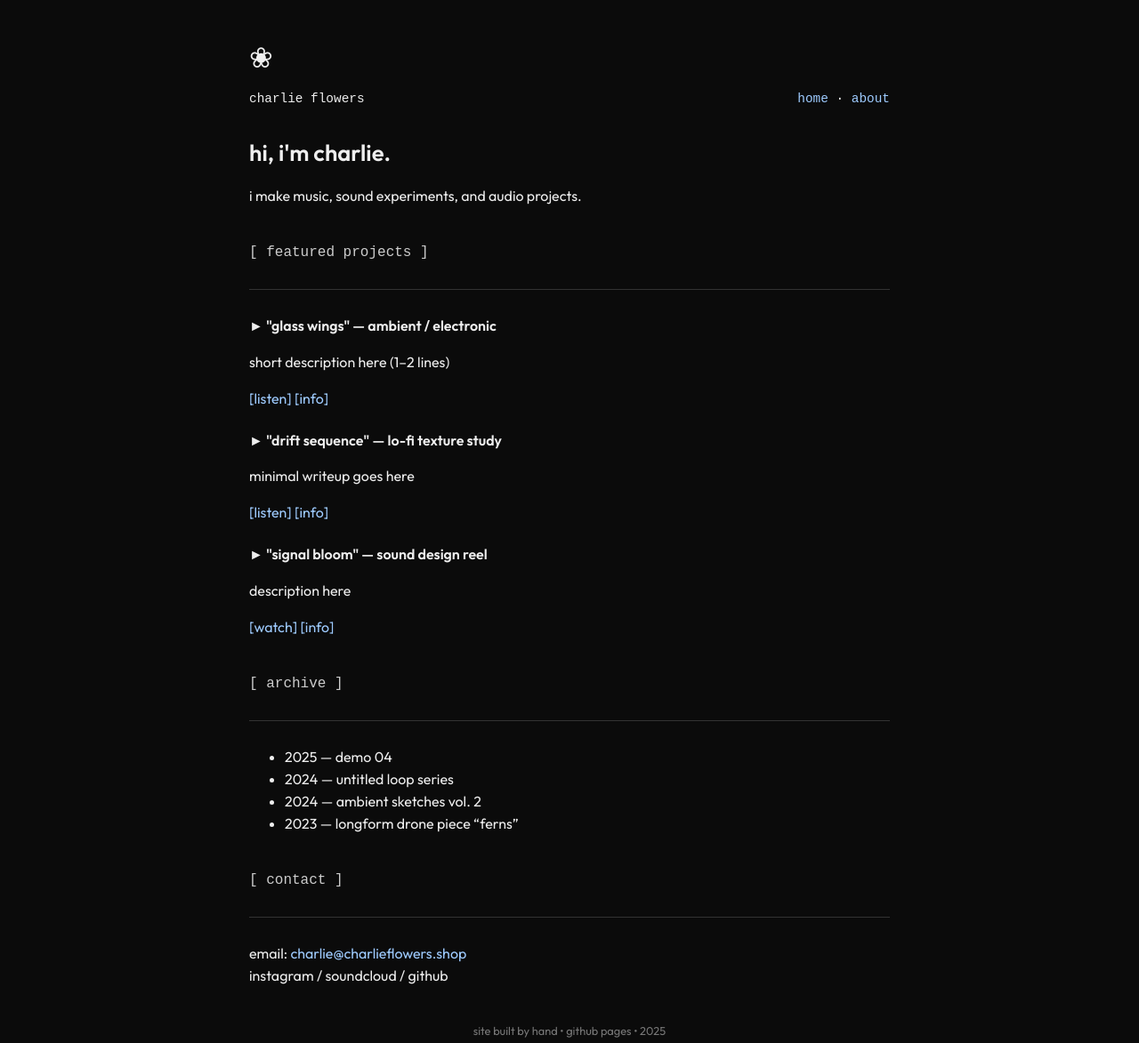
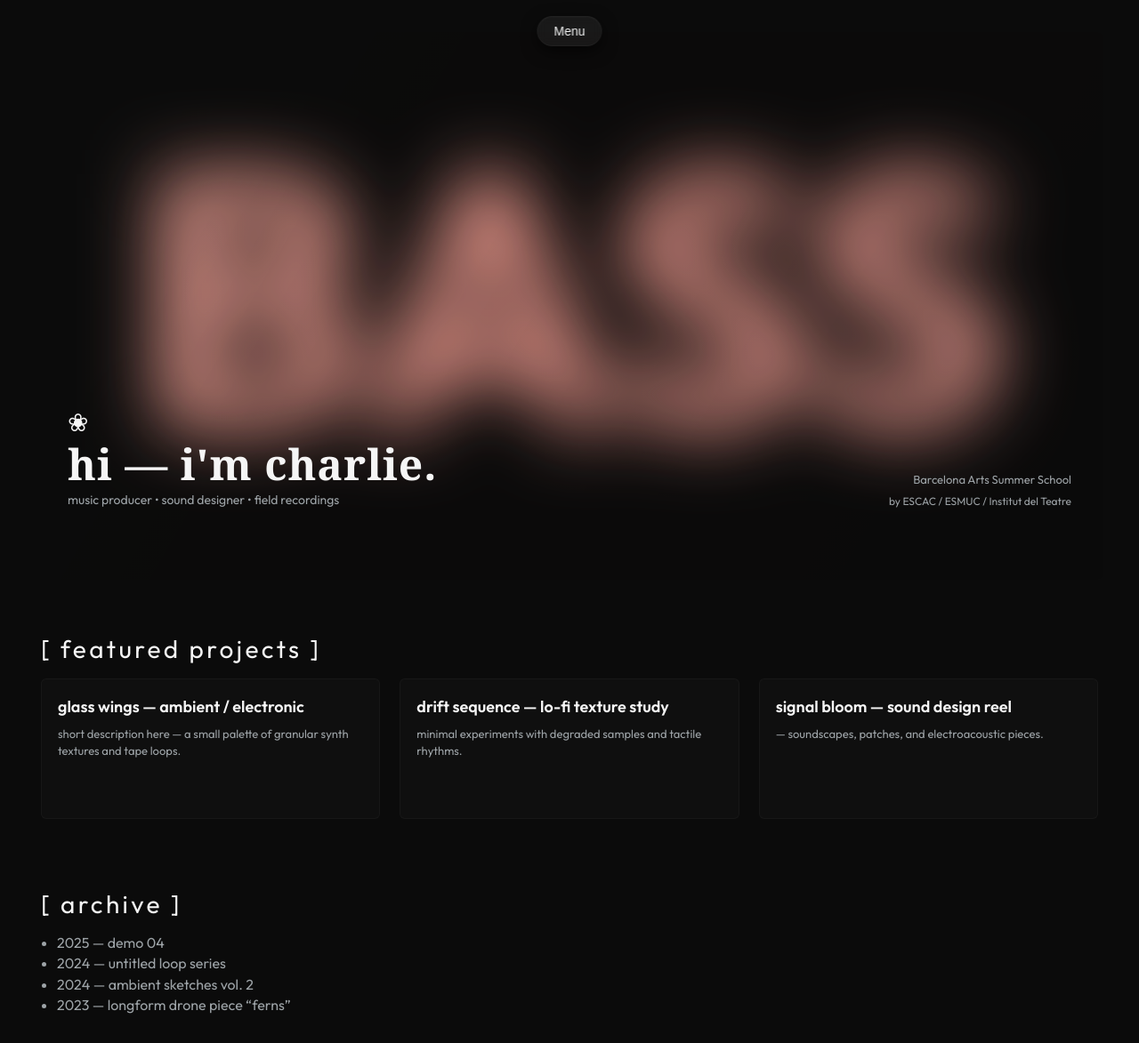
Before and after one commit to chaebe9/chaebe9.github.io, a plain HTML site: page index.html in a window 1280 px wide. Shown: the top 1173 px of the page at 89% size. Drawn offline with Linux system fonts and the light colour scheme; a web font is replaced by a local one.

Commit message:
Refactor index.html for structure and styling
Updated HTML structure and styles, improved accessibility, and added a menu button.

```diff
--- a/index.html
+++ b/index.html
@@ -1,140 +1,314 @@
-<!DOCTYPE html>
+<!doctype html>
 <html lang="en">
 <head>
-  <meta charset="UTF-8" />
-  <meta name="viewport" content="width=device-width, initial-scale=1.0" />
+  <meta charset="utf-8" />
+  <meta name="viewport" content="width=device-width,initial-scale=1" />
   <title>charlie flowers</title>
-  <!-- Google Font: Outfit -->
-  <link href="https://fonts.googleapis.com/css2?family=Outfit:wght@300;400;500;600&display=swap" rel="stylesheet">
-  <!-- Ivy Presto (local) -->
+
+  <!-- Outfit (Google Fonts) -->
+  <link href="https://fonts.googleapis.com/css2?family=Outfit:wght@300;400;600;700&display=swap" rel="stylesheet">
+
+  <!-- Ivy Presto (local file) -->
   <style>
     @font-face {
-      font-family: 'IvyPresto';
-      src: url('ivy-presto-headline.otf') format('opentype');
-      font-weight: normal;
+      font-family: "IvyPresto";
+      src: url("ivy-presto-headline.otf") format("opentype");
+      font-weight: 400;
       font-style: normal;
+      font-display: swap;
     }
   </style>
+
   <style>
-    body {
-      background: #0b0b0b;
-      color: #eee;
-      font-family: 'Outfit', sans-serif;
-      margin: 40px auto;
-      max-width: 720px;
-      line-height: 1.55;
+    :root{
+      --bg:#0b0b0b;
+      --muted:#9da3a7;
+      --accent:#9ecbff;
+      --text:#f5f5f5;
+      --maxw:1200px;
     }
 
-    a {
-      color: #9ecbff;
-      text-decoration: none;
+    html,body{height:100%}
+    body{
+      margin:0;
+      background:var(--bg);
+      color:var(--text);
+      font-family:"Outfit",system-ui,-apple-system,Segoe UI,Roboto,"Helvetica Neue",Arial;
+      -webkit-font-smoothing:antialiased;
+      -moz-osx-font-smoothing:grayscale;
+      line-height:1.45;
+      overflow-x:hidden;
     }
 
-    a:hover {
-      text-decoration: underline;
+    /* page container */
+    .wrap{
+      max-width:var(--maxw);
+      margin:0 auto;
+      padding:36px 28px;
     }
 
-    hr {
-      border: none;
-      border-top: 1px solid #333;
-      margin: 28px 0;
+    /* top micro-menu button */
+    .menu-wrap{
+      position:fixed;
+      left:50%;
+      transform:translateX(-50%);
+      top:18px;
+      z-index:40;
+    }
+    .menu-btn{
+      background:rgba(245,245,245,0.06);
+      color:var(--text);
+      border-radius:999px;
+      padding:8px 18px;
+      border:1px solid rgba(255,255,255,0.04);
+      font-size:14px;
+      backdrop-filter: blur(6px);
+      cursor:pointer;
+      box-shadow:0 6px 18px rgba(0,0,0,0.6), inset 0 1px 0 rgba(255,255,255,0.02);
     }
 
-    header {
-      margin-bottom: 30px;
+    /* HERO */
+    .hero{
+      position:relative;
+      min-height:68vh;
+      display:flex;
+      align-items:flex-end;
+      padding:36px;
+      margin-bottom:48px;
+      overflow:hidden;
+      border-radius:6px;
     }
 
-    header .topline {
-      display: flex;
-      justify-content: space-between;
-      font-family: "JetBrains Mono", monospace;
-      font-size: 0.9rem;
+    /* large blurred backdrop word/shape */
+    .hero::before{
+      content:"BASS";
+      position:absolute;
+      left:50%;
+      top:48%;
+      transform:translate(-50%,-50%) scale(1.12);
+      font-size:28vw;                 /* huge, scales with viewport */
+      line-height:0.8;
+      font-weight:900;
+      font-family: "Outfit", sans-serif;
+      color: #ffb3a9;
+      filter: blur(36px) saturate(120%);
+      opacity:0.92;
+      mix-blend-mode:screen;
+      pointer-events:none;
+      user-select:none;
+      letter-spacing:-0.02em;
+      text-transform:uppercase;
     }
 
-    h1 {
-      font-size: 1.6rem;
-      margin-bottom: 6px;
+    /* warm gradient overlay */
+    .hero::after{
+      content:"";
+      position:absolute;
+      inset:0;
+      background:linear-gradient(120deg, rgba(255,150,100,0.06), rgba(200,40,20,0.14) 45%, rgba(80,10,10,0.18));
+      mix-blend-mode:multiply;
+      pointer-events:none;
     }
 
-    .section-title {
-      font-family: "JetBrains Mono", monospace;
-      font-size: 1rem;
-      margin-top: 40px;
-      margin-bottom: 10px;
-      color: #ccc;
+    /* hero content (foreground) */
+    .hero-content{
+      position:relative;
+      z-index:10;
+      width:100%;
+      display:flex;
+      align-items:flex-end;
+      justify-content:space-between;
+      gap:20px;
+      padding-bottom:44px;
     }
 
-    .project {
-      margin-bottom: 22px;
+    .hero-left{
+      max-width:54%;
     }
 
-    .project-title {
-      font-weight: bold;
+    .logo{
+      font-size:28px;
+      margin-bottom:6px;
+      font-family:"Outfit",sans-serif;
+      letter-spacing:0;
     }
 
-    footer {
-      margin-top: 40px;
-      font-size: 0.8rem;
-      color: #777;
-      text-align: center;
+    .headline{
+      font-family:"IvyPresto", "Georgia", serif;
+      font-size:48px;
+      color:var(--text);
+      margin:6px 0 4px 0;
+      line-height:0.88;
+      letter-spacing:0.02em;
+    }
+
+    .sub{
+      color:var(--muted);
+      font-size:14px;
+      margin-top:8px;
+    }
+
+    .hero-right{
+      text-align:right;
+      color:var(--muted);
+      font-size:13px;
+      white-space:nowrap;
+    }
+
+    /* sections */
+    .section{
+      margin:28px 0 56px;
+      padding:10px 6px;
+    }
+
+    .section h2{
+      font-family:"IvyPresto","Outfit",serif;
+      font-size:28px;
+      margin:0 0 12px 0;
+      letter-spacing:0.12em;
+      font-weight:400;
+      color:var(--text);
+    }
+
+    .projects{
+      display:grid;
+      grid-template-columns:repeat(auto-fit,minmax(240px,1fr));
+      gap:22px;
+    }
+
+    .card{
+      background:rgba(255,255,255,0.02);
+      border:1px solid rgba(255,255,255,0.03);
+      padding:18px;
+      border-radius:6px;
+      min-height:120px;
+    }
+
+    .card h3{
+      margin:0 0 8px 0;
+      font-size:18px;
+      font-weight:600;
+      color:var(--text);
+    }
+
+    .card p{ color:var(--muted); margin:0; font-size:13px }
+
+    /* archive list */
+    ul.archive{ color:var(--muted); padding-left:18px; margin:8px 0 0 0; }
+
+    /* contact */
+    .contact a{ color:var(--accent); text-decoration:none; border-bottom:1px dotted rgba(158,203,255,0.35); padding-bottom:2px; }
+
+    /* footer */
+    footer{ color:#777; font-size:13px; text-align:center; margin:40px 0 20px; }
+
+    /* small devices */
+    @media (max-width:880px){
+      .hero{ min-height:56vh; padding:22px; }
+      .hero::before{ font-size:46vw; filter: blur(28px); }
+      .hero-left{ max-width:100% }
+      .headline{ font-size:34px }
+      .logo{ font-size:20px }
+    }
+
+    @media (max-width:480px){
+      .hero::before{ font-size:60vw; filter: blur(20px); opacity:0.9 }
+      .headline{ font-size:26px; line-height:1 }
+      .hero-content{ flex-direction:column; align-items:flex-start; gap:8px }
+      .hero-right{ text-align:left }
+      .wrap{ padding:18px }
     }
   </style>
 </head>
 <body>
-  <header>
-    <div style="font-size:2rem; margin-bottom:10px;">❀</div>
-    <div class="topline">
-      <div>charlie flowers</div>
-      <nav>
-        <a href="#">home</a> · <a href="#about">about</a>
-      </nav>
-    </div>
-  </header>
 
-  <h1>hi, i'm charlie.</h1>
-  <p>i make music, sound experiments, and audio projects.</p>
-
-  <div class="section-title">[ featured projects ]</div>
-  <hr />
-
-  <div class="project">
-    <div class="project-title">► "glass wings" — ambient / electronic</div>
-    <p>short description here (1–2 lines)</p>
-    <a href="#">[listen]</a> <a href="#">[info]</a>
+  <!-- Menu button (micro) -->
+  <div class="menu-wrap">
+    <button class="menu-btn" id="menuBtn">Menu</button>
   </div>
 
-  <div class="project">
-    <div class="project-title">► "drift sequence" — lo-fi texture study</div>
-    <p>minimal writeup goes here</p>
-    <a href="#">[listen]</a> <a href="#">[info]</a>
+  <main class="wrap">
+
+    <!-- HERO -->
+    <section class="hero" role="banner" aria-label="Intro">
+      <div class="hero-content">
+        <div class="hero-left">
+          <div class="logo">❀</div>
+          <h1 class="headline">hi — i'm charlie.</h1>
+          <div class="sub">music producer • sound designer • field recordings</div>
         </div>
 
-  <div class="project">
-    <div class="project-title">► "signal bloom" — sound design reel</div>
-    <p>description here</p>
-    <a href="#">[watch]</a> <a href="#">[info]</a>
+        <div class="hero-right">
+          <div>Barcelona Arts Summer School</div>
+          <div style="margin-top:6px; font-size:12px; color:var(--muted)">by ESCAC / ESMUC / Institut del Teatre</div>
         </div>
+      </div>
+    </section>
 
-  <div class="section-title">[ archive ]</div>
-  <hr />
+    <!-- Projects -->
+    <section class="section" id="projects">
+      <h2>[ featured projects ]</h2>
+      <div class="projects">
+        <article class="card">
+          <h3>glass wings — ambient / electronic</h3>
+          <p>short description here — a small palette of granular synth textures and tape loops.</p>
+        </article>
 
-  <ul>
+        <article class="card">
+          <h3>drift sequence — lo-fi texture study</h3>
+          <p>minimal experiments with degraded samples and tactile rhythms.</p>
+        </article>
+
+        <article class="card">
+          <h3>signal bloom — sound design reel</h3>
+          <p>— soundscapes, patches, and electroacoustic pieces.</p>
+        </article>
+      </div>
+    </section>
+
+    <!-- Archive -->
+    <section class="section" id="archive">
+      <h2>[ archive ]</h2>
+      <ul class="archive">
         <li>2025 — demo 04</li>
         <li>2024 — untitled loop series</li>
         <li>2024 — ambient sketches vol. 2</li>
         <li>2023 — longform drone piece “ferns”</li>
       </ul>
+    </section>
 
-  <div class="section-title">[ contact ]</div>
-  <hr />
-
-  <p>
-    email: <a href="mailto:charlie@charlieflowers.shop">charlie@charlieflowers.shop</a><br />
-    instagram / soundcloud / github
-  </p>
+    <!-- Contact -->
+    <section class="section" id="contact">
+      <h2>[ contact ]</h2>
+      <div class="contact">
+        <p>email: <a href="mailto:charlie@charlieflowers.shop">charlie@charlieflowers.shop</a></p>
+        <p style="margin-top:8px">instagram / soundcloud / github</p>
+      </div>
+    </section>
 
     <footer>
       site built by hand • github pages • 2025
     </footer>
+  </main>
+
+  <script>
+    // tiny menu demo — replace with real nav if desired
+    const menuBtn = document.getElementById('menuBtn');
+    menuBtn.addEventListener('click', () => {
+      const items = [
+        {t:'home', href:'#'},
+        {t:'about', href:'#'},
+        {t:'projects', href:'#projects'},
+        {t:'contact', href:'#contact'}
+      ];
+      const html = items.map(i => `<div style="padding:10px 12px;"><a href="${i.href}" style="color:var(--text); text-decoration:none; font-weight:600">${i.t}</a></div>`).join('');
+      const win = window.open('','_blank','width=260,height=320,noopener');
+      win.document.body.style.background = '#0b0b0b';
+      win.document.body.style.color = '#eee';
+      win.document.body.style.fontFamily = 'Outfit, sans-serif';
+      win.document.body.style.padding = '18px';
+      win.document.body.innerHTML = '<div style="font-weight:700;margin-bottom:6px">Menu</div>' + html;
+    });
+  </script>
 </body>
 </html>
```
Lines whose indentation alone changed are shown as unchanged.
